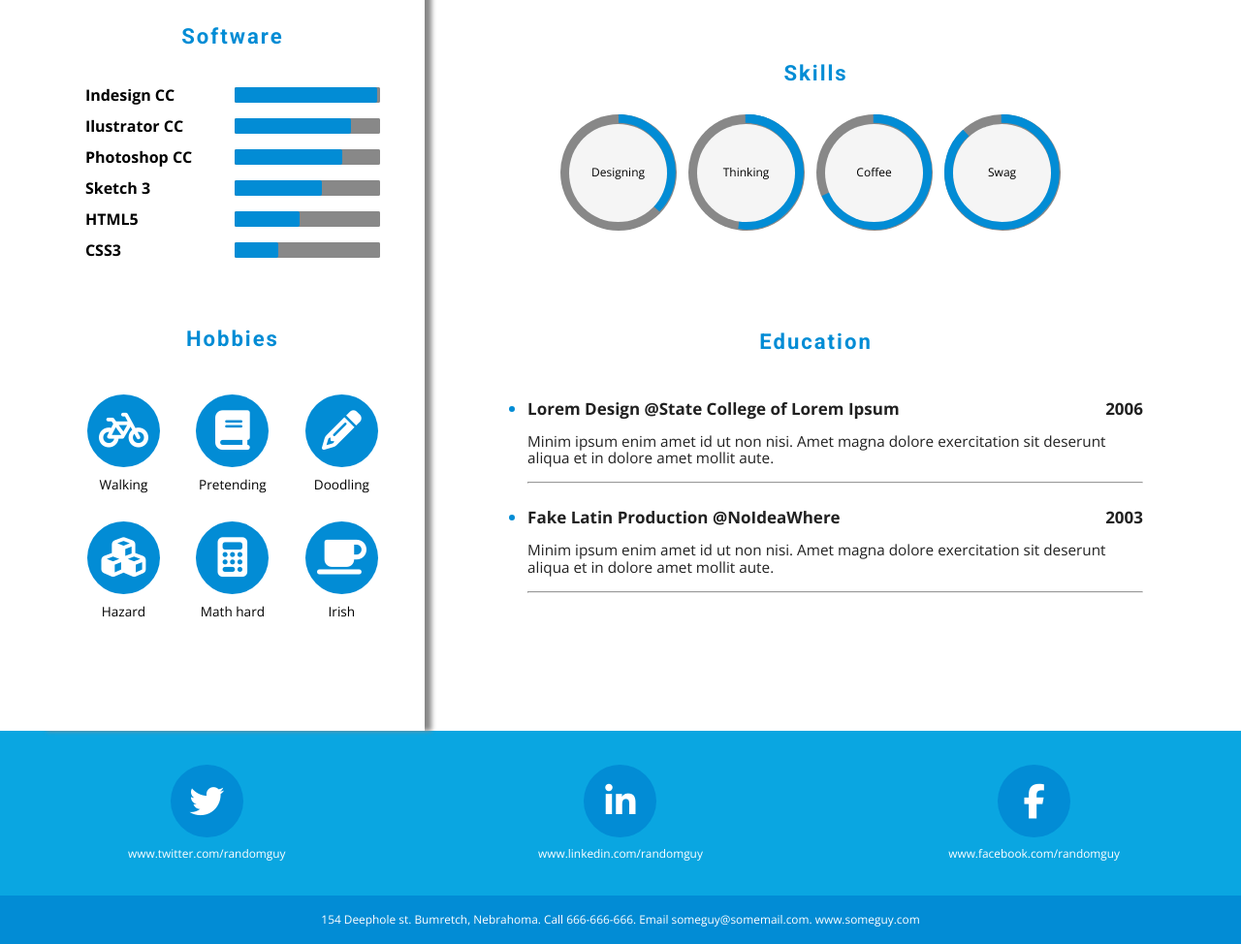
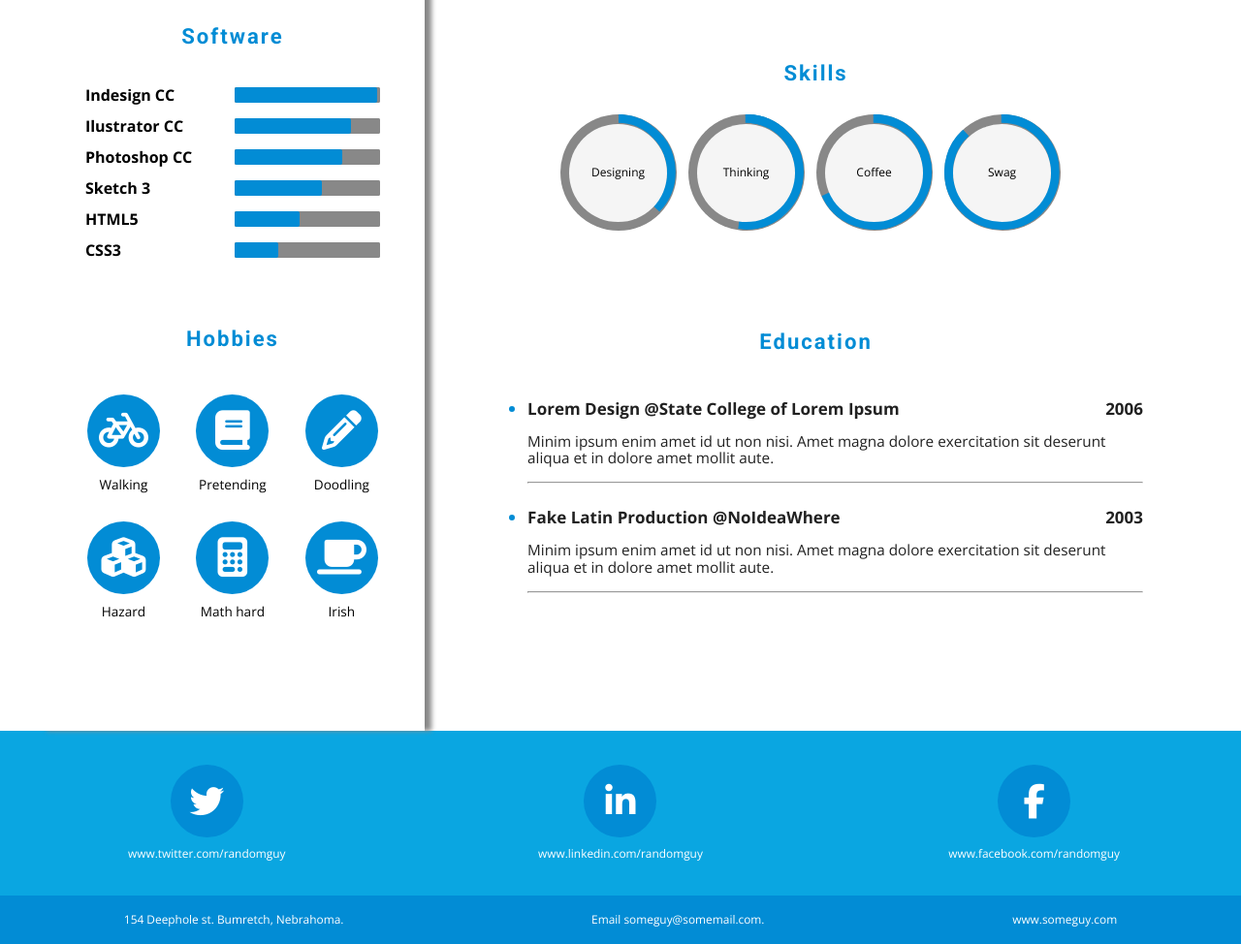
Before and after one commit to KamilCybulski/resume-template, a plain HTML site: page index.html in a window 1280 px wide. Shown: the part 1110-2084 px from the top of the page at 97% size. Drawn offline with nearby package versions, Linux system fonts and the light colour scheme.

Commit message:
Added microdata + changed footer grid.

```diff
--- a/index.html
+++ b/index.html
@@ -14,7 +14,7 @@
         <script src="https://use.fontawesome.com/51cf01f875.js"></script>
     </head>
 
-    <body>
+    <body itemscope itemtype="http://schema.org/Person">
         <nav class='primary-nav'>
             <div class="link-box">
                 <a href="#">Hello</a>
@@ -26,8 +26,8 @@
         <header>
             <div class="header-field">
                 <div>
-                    <h1>Some Random Guy</h1>
-                    <h2>Lorem ipsum designer</h2>
+                    <h1 itemprop="name">Some Random Guy</h1>
+                    <h2 itemprop="jobTitle">Lorem ipsum designer</h2>
                 </div>
             </div>
             <div class="header-field face-field"></div>
@@ -62,7 +62,7 @@
                                 <td class="tb-prop">Languages</td><td class="tb-value">English</td>
                             </tr>
                             <tr>
-                                <td class="tb-prop">Telephone</td><td class="tb-value">666 666 666</td>
+                                <td class="tb-prop">Telephone</td><td class="tb-value" itemprop="telephone">666 666 666</td>
                             </tr>
                         </table>
                    </div>
@@ -262,7 +262,16 @@
                 ></div>
 
             </div>
-            <div class="footer-field adress-bar">154 Deephole st. Bumretch, Nebrahoma. Call 666-666-666. Email someguy@somemail.com. www.someguy.com</div>
+            <div class="footer-field adress-bar">
+                <div>154 Deephole st. Bumretch, Nebrahoma.</div>
+                <div>
+                    <a href="mailto: someguy@somemail.com">
+                    <span itemprop="email">Email someguy@somemail.com.</span>
+                    </a>
+                </div>
+                <div><a href="#" itemprop="url">www.someguy.com</a></div>
+
+            </div>
         </footer>
     </body>
 </html>
--- a/styles/layout.scss
+++ b/styles/layout.scss
@@ -151,6 +151,16 @@ footer{
         justify-content: space-around;
         align-items: center;
     }
+    .adress-bar{
+    min-height: 50px;
+    line-height: 1.6;
+    background-color: $accent-color;
+    text-align: center;
+    display: flex;
+    flex-flow: row wrap;
+    justify-content: space-around;
+    align-items: center;
+}
 }
 .icon-field{
     height:170px;
@@ -178,9 +188,3 @@ footer{
     justify-content: space-around;
     align-items: center;
 }
-.adress-bar{
-    height:50px;
-    text-align: center;
-    line-height: 1.6;
-    background-color: $accent-color
-}
```
Also changed, not shown: styles/index.css, styles/layout.css.
